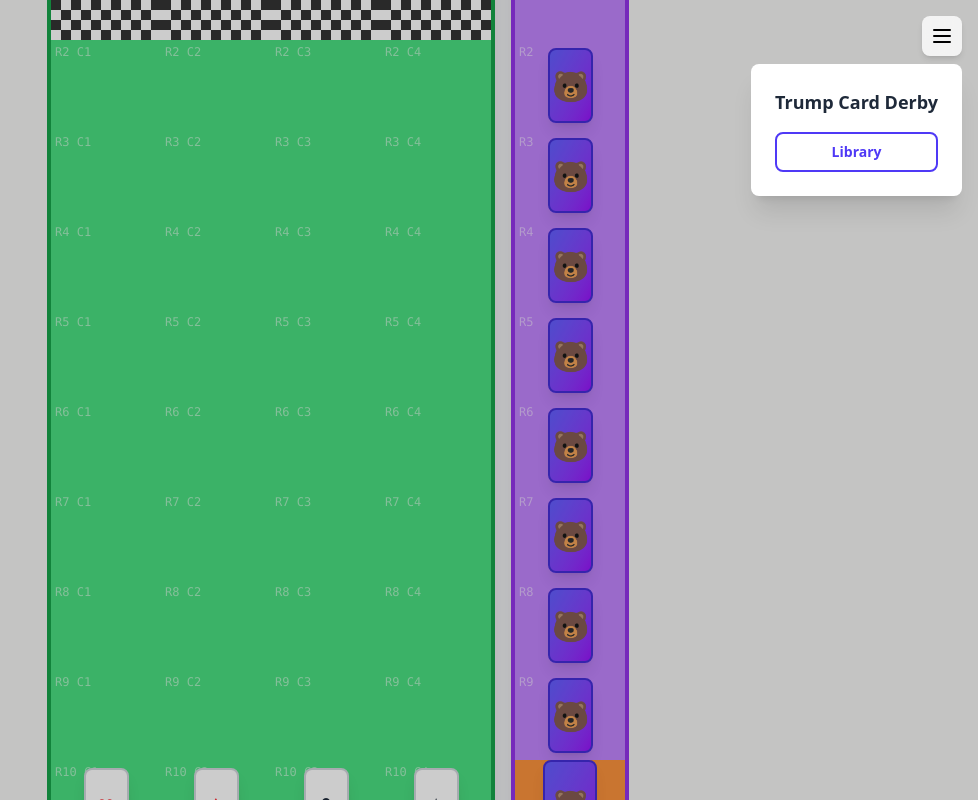
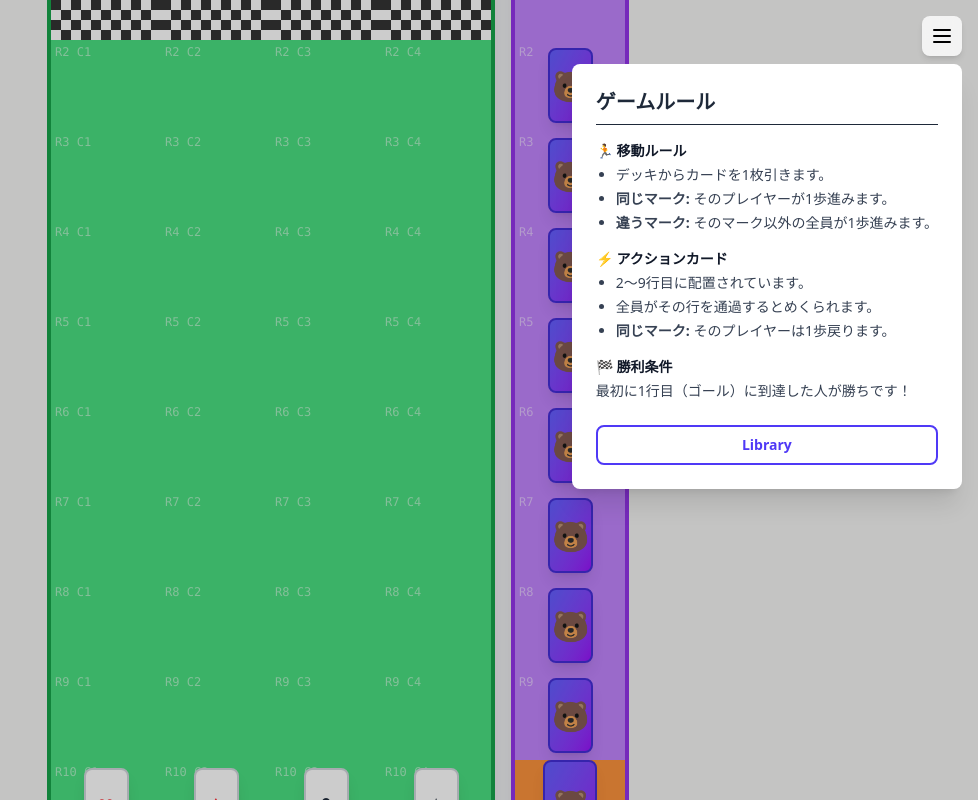
Before and after one commit to ByeongGwan-Seo/card-derby, a React (Vite) app: page / in a window 1280 px wide. Both pictures are taken after a click on the button "Menu". Shown: the whole page, without its empty margins (302-1280 px from the left). Built offline with nearby package versions, Linux system fonts and the light colour scheme.

Commit message:
feat: display comprehensive game rules in the menu, replacing the simple title.

```diff
--- a/src/pages/GamePage.tsx
+++ b/src/pages/GamePage.tsx
@@ -32,8 +32,34 @@ export const GamePage = () => {
                     />
 
                     {/* メニューコンテンツ */}
-                    <div className="fixed top-16 right-4 z-50 bg-white rounded-lg shadow-xl p-6 min-w-[200px]">
-                        <h2 className="text-lg font-bold text-gray-800 mb-4">Trump Card Derby</h2>
+                    <div className="fixed top-16 right-4 z-50 bg-white rounded-lg shadow-xl p-6 min-w-[300px] max-w-[90vw] max-h-[80vh] overflow-y-auto">
+                        <h2 className="text-xl font-bold text-gray-800 mb-4 border-b pb-2">ゲームルール</h2>
+
+                        <div className="space-y-4 text-sm text-gray-700 mb-6">
+                            <section>
+                                <h3 className="font-bold text-gray-900 mb-1">🏃 移動ルール</h3>
+                                <ul className="list-disc pl-5 space-y-1">
+                                    <li>デッキからカードを1枚引きます。</li>
+                                    <li><strong>同じマーク:</strong> そのプレイヤーが1歩進みます。</li>
+                                    <li><strong>違うマーク:</strong> そのマーク以外の全員が1歩進みます。</li>
+                                </ul>
+                            </section>
+
+                            <section>
+                                <h3 className="font-bold text-gray-900 mb-1">⚡ アクションカード</h3>
+                                <ul className="list-disc pl-5 space-y-1">
+                                    <li>2〜9行目に配置されています。</li>
+                                    <li>全員がその行を通過するとめくられます。</li>
+                                    <li><strong>同じマーク:</strong> そのプレイヤーは1歩戻ります。</li>
+                                </ul>
+                            </section>
+
+                            <section>
+                                <h3 className="font-bold text-gray-900 mb-1">🏁 勝利条件</h3>
+                                <p>最初に1行目（ゴール）に到達した人が勝ちです！</p>
+                            </section>
+                        </div>
+
                         <Link to="/library" onClick={() => setMenuOpen(false)}>
                             <Button variant="outline" size="small" className="w-full">
                                 Library
```
